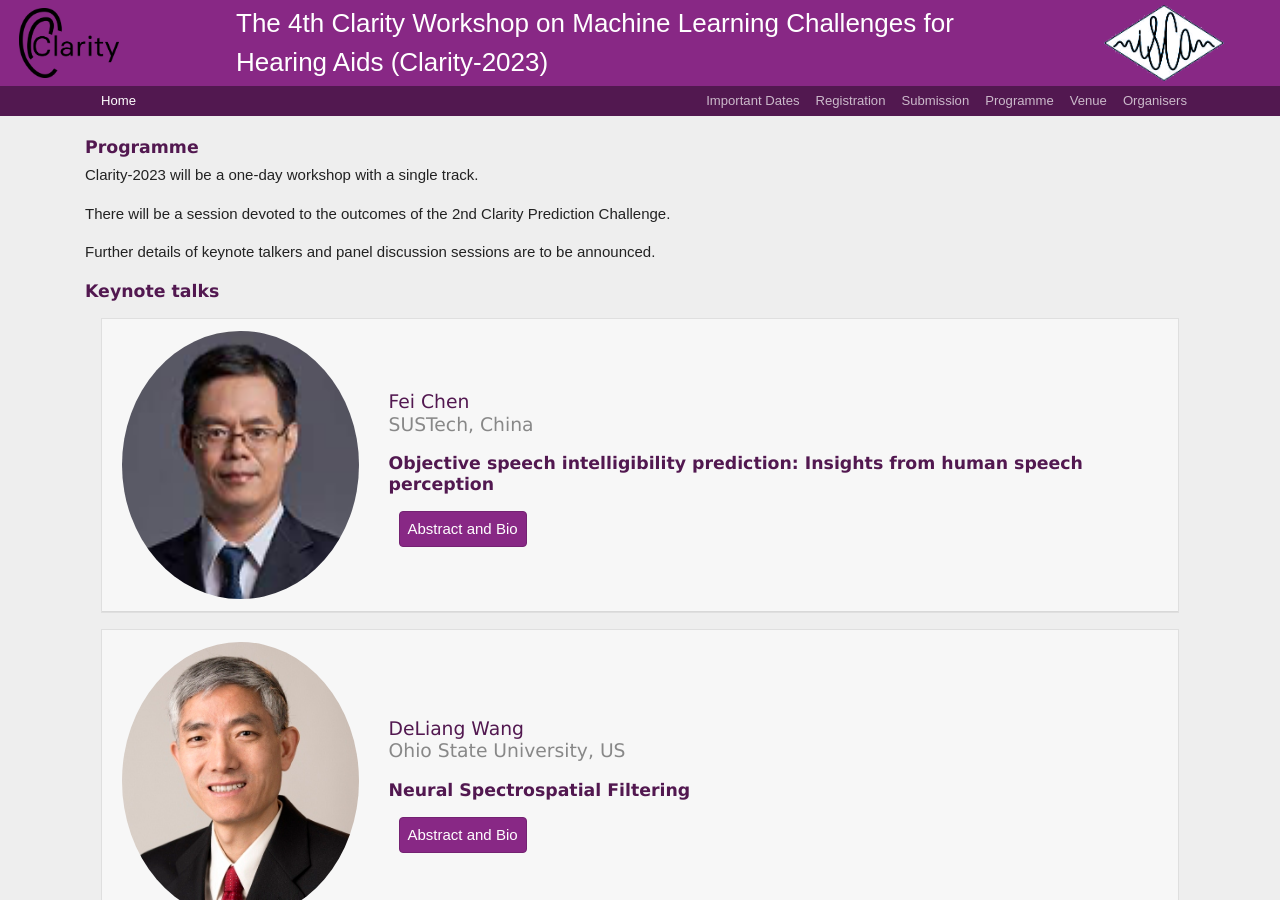
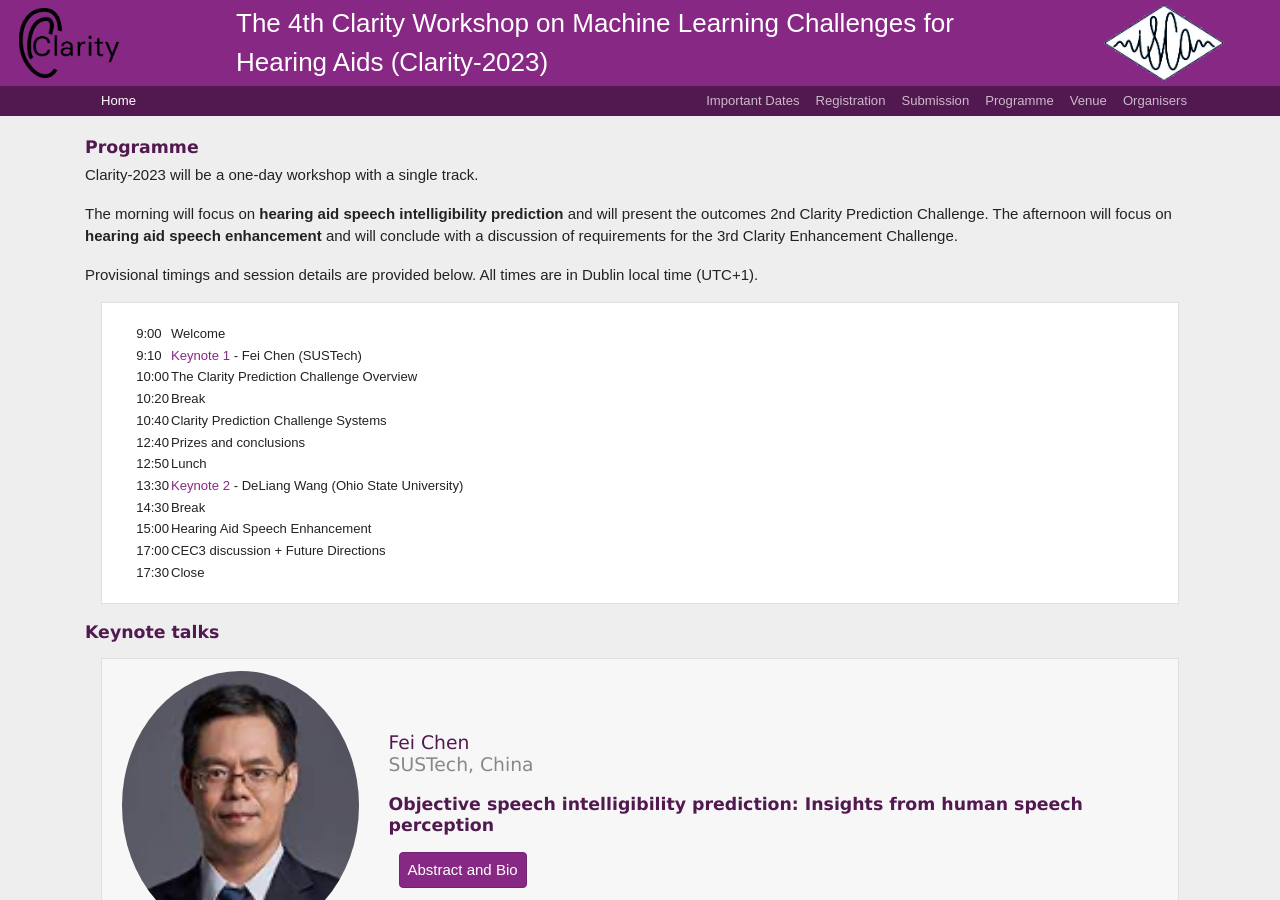
Before and after one commit to claritychallenge/clarity2023-workshop, a Jekyll site: the page built from programme.md, in a window 1280 px wide and 900 px high. Built offline with Jekyll 4.4.1, drawn with Linux system fonts in a browser that asks for light colours.

Commit message:
Added some programme details

```diff
--- a/programme.md
+++ b/programme.md
@@ -3,19 +3,43 @@ layout: page
 title: Programme
 ---
 
+Clarity-2023 will be a one-day workshop with a single track.
+
+The morning will focus on <b>hearing aid speech intelligibility prediction</b> and will present the outcomes 2nd Clarity Prediction Challenge. The afternoon will focus on <b>hearing aid speech enhancement</b> and will conclude with a discussion of requirements for the 3rd Clarity Enhancement Challenge.
+
+Provisional timings and session details are provided below. All times are in Dublin local time (UTC+1).
+
 <div class="panel panel-default">
 <div class="panel-body">
 
-<p>Clarity-2023 will be a one-day workshop with a single track.
+<div class="card  m-3">
 
-<p>There will be a session devoted to the outcomes of the 2nd Clarity Prediction Challenge.
+<div class="card-body">
 
-<p> Further details of keynote talkers and panel discussion sessions are to be announced.
+<table style="margin-left: 1em;">
+<tbody>
+<tr><td>9:00</td><td>Welcome</td></tr>
+<tr><td>9:10</td><td><a href="#keynote1">Keynote 1</a> - Fei Chen (SUSTech) </td> </tr>
+<tr><td>10:00</td><td>The Clarity Prediction Challenge Overview </td></tr>
+<tr><td>10:20</td><td>Break</td></tr>
+<tr><td>10:40</td><td>Clarity Prediction Challenge Systems</td></tr>
+<tr><td>12:40</td><td> Prizes and conclusions </td> </tr>
+<tr><td>12:50</td><td>Lunch</td></tr>
+<tr><td>13:30</td><td><a href="#keynote2">Keynote 2</a> - DeLiang Wang (Ohio State University) </td> </tr>
+<tr><td>14:30</td><td>Break</td></tr>
+<tr><td>15:00</td><td>Hearing Aid Speech Enhancement </td></tr>
+<tr><td>17:00</td><td> CEC3 discussion + Future Directions </td></tr>
+<tr><td>17:30</td><td>Close</td></tr>
+
+</tbody>
+</table>
+</div>
+</div>
 
 <h1>Keynote talks</h1>
 
 <div class="card m-3">
-  <a name="talk1"></a>
+  <a name="keynote1"></a>
 
 <div class="card-header">
 <div class="row  align-items-center">
@@ -33,8 +57,6 @@ title: Programme
     Abstract and Bio
   </button>
 
-</div>
-</div>
 </div>
 
 <div class="collapse" id="collapseAbstractWang">
@@ -55,8 +77,11 @@ title: Programme
 
 </div>
 
+</div>
+</div>
+
 <div class="card m-3">
-  <a name="talk1"></a>
+  <a name="keynote2"></a>
 
 <div class="card-header">
 <div class="row  align-items-center">
```
